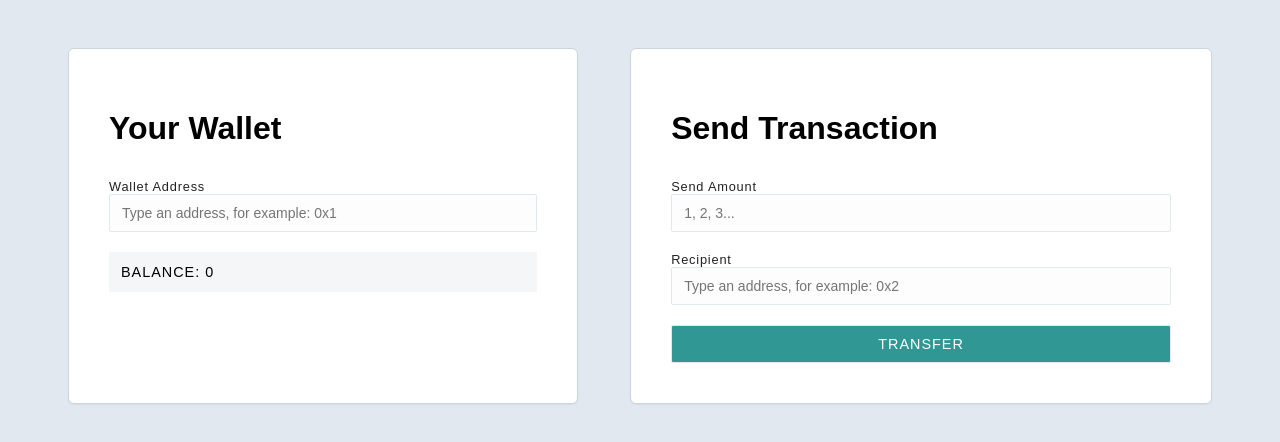
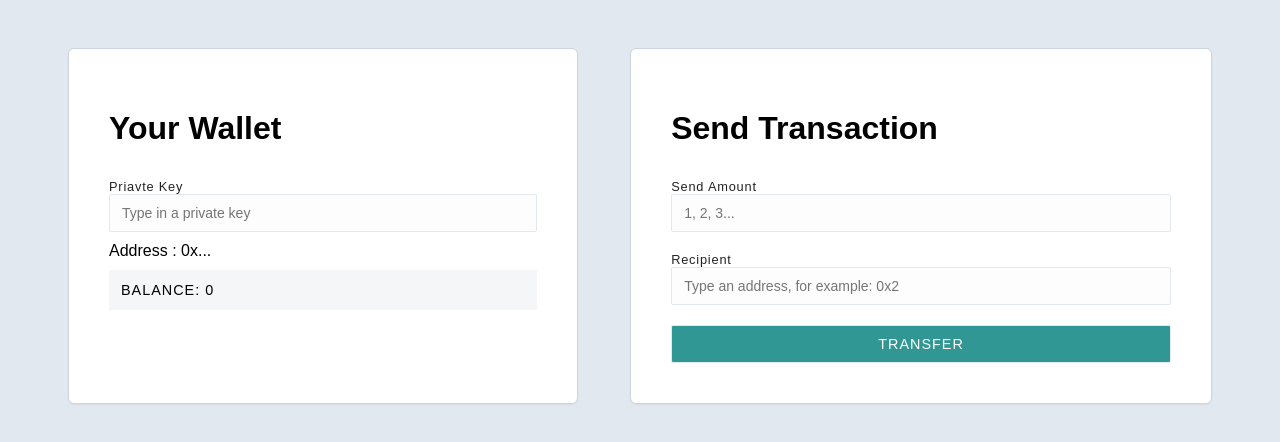
Before and after one commit to alchemyplatform/ecdsa-node, a React (Vite) app in the folder client/: page / in a window 1280 px wide. Shown: the top 442 px of the page. Built offline with nearby package versions, Linux system fonts and the light colour scheme.

Commit message:
with public address working

```diff
--- a/client/src/App.jsx
+++ b/client/src/App.jsx
@@ -6,11 +6,14 @@ import { useState } from "react";
 function App() {
   const [balance, setBalance] = useState(0);
   const [address, setAddress] = useState("");
+  const [privateKey, setPrivateKey] = useState("");
 
   return (
     <div className="app">
       <Wallet
         balance={balance}
+        privateKey={privateKey}
+        setPrivateKey={setPrivateKey}
         setBalance={setBalance}
         address={address}
         setAddress={setAddress}
--- a/client/src/Wallet.jsx
+++ b/client/src/Wallet.jsx
@@ -1,8 +1,20 @@
 import server from "./server";
+import { secp256k1 } from "ethereum-cryptography/secp256k1.js";
+import { toHex } from "ethereum-cryptography/utils.js";
 
-function Wallet({ address, setAddress, balance, setBalance }) {
+function Wallet({
+  address,
+  setAddress,
+  balance,
+  setBalance,
+  privateKey,
+  setPrivateKey,
+}) {
   async function onChange(evt) {
-    const address = evt.target.value;
+    const privateKey = evt.target.value;
+    setPrivateKey(privateKey);
+    const address = toHex(secp256k1.getPublicKey(privateKey));
+    //const address = secp256k1.getPublicKey(privateKey); b
     setAddress(address);
     if (address) {
       const {
@@ -19,9 +31,15 @@ function Wallet({ address, setAddress, balance, setBalance }) {
       <h1>Your Wallet</h1>
 
       <label>
-        Wallet Address
-        <input placeholder="Type an address, for example: 0x1" value={address} onChange={onChange}></input>
+        Priavte Key
+        <input
+          placeholder="Type in a private key"
+          value={privateKey}
+          onChange={onChange}
+        ></input>
       </label>
+
+      <div>Address : 0x{address.slice(0, 15)}...</div>
 
       <div className="balance">Balance: {balance}</div>
     </div>
```
Also changed, not shown: 2 other files (tests, documents, lock files or other folders).
